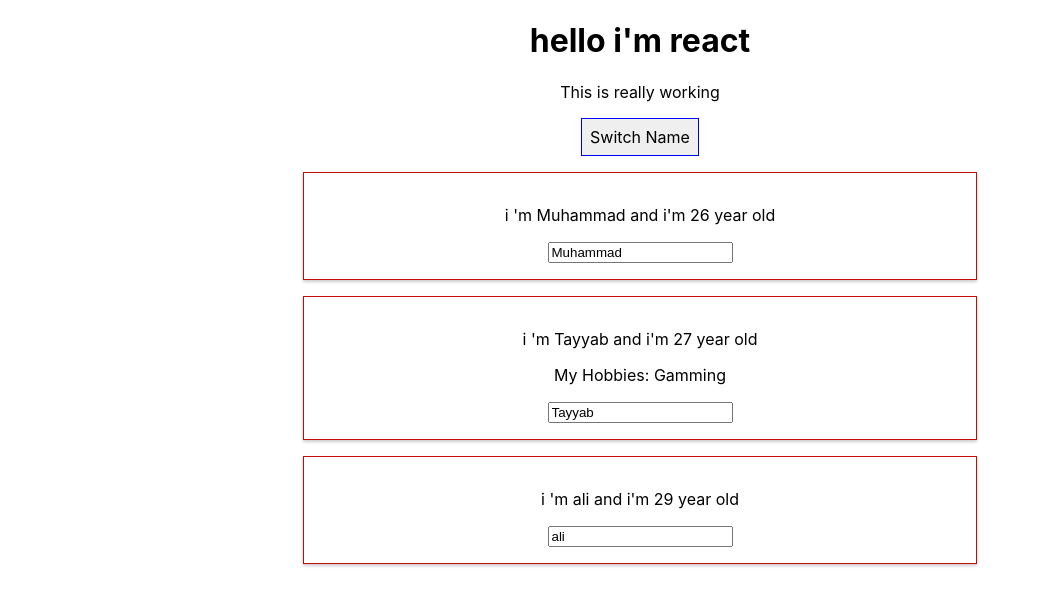
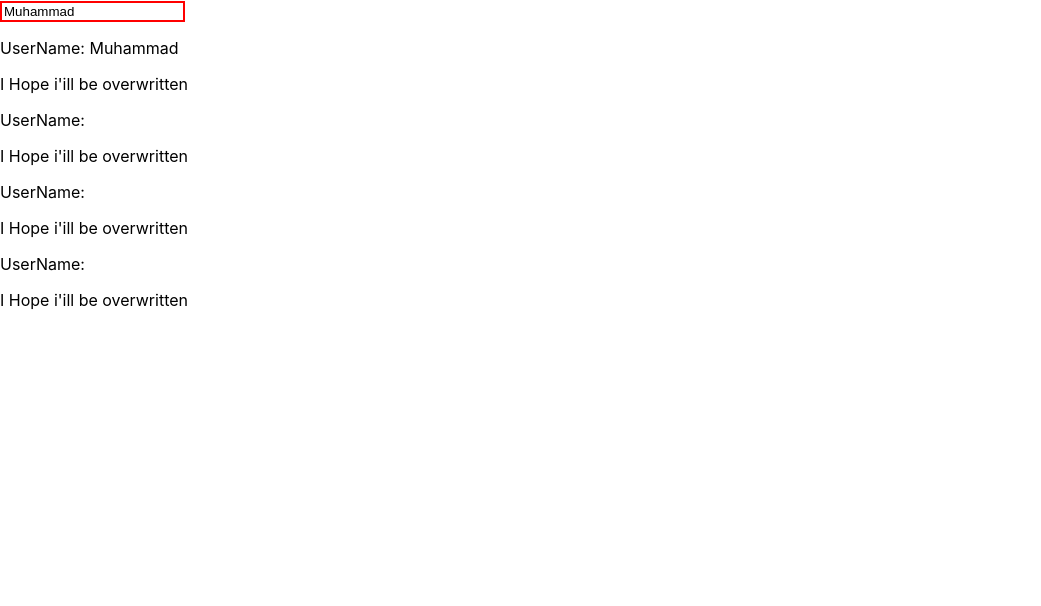
Before and after one commit to talhabutt1996/React, a React (Create React App) app: page / in a window 1280 px wide. Shown: the top 606 px of the page, without its empty margins (0-1041 px from the left). Built offline with nearby package versions, Linux system fonts and the light colour scheme.

Commit message:
assesmnet-1

```diff
--- a/src/App.js
+++ b/src/App.js
@@ -1,14 +1,22 @@
 import './App.css'
 import React, { Component } from 'react'
 import Person from './Person/Person'
+import Input from './Input/input'
+import Output from './output/output'
 class App extends Component {
   state = {
-    persons: [
-      { name: "Muhammad", age: 26 },
-      { name: "Tayyab", age: 27 },
-      { name: "ali", age: 29 }
-    ]
+    username: "Muhammad"
   }
+  Inputchanged = (event) => {
+    this.setState({ username: event.target.value })
+  }
+  // state = {
+  //   persons: [
+  //     { name: "Muhammad", age: 26 },
+  //     { name: "Tayyab", age: 27 },
+  //     { name: "ali", age: 29 }
+  //   ]
+  // }
   switchButtonHandler = (newName) => {
     // console.log("clicked")
     this.setState({
@@ -30,27 +38,36 @@ class App extends Component {
     })
   }
   render() {
-    const style = {
-      backGroundColor: 'white',
-      font: 'inherit',
-      border: '1px solid blue',
-      padding: '8px',
-      cursor: 'pointer'
-    }
+    // const style = {
+    //   backGroundColor: 'white',
+    //   font: 'inherit',
+    //   border: '1px solid blue',
+    //   padding: '8px',
+    //   cursor: 'pointer'
+    // }
     return (
-      <div className='App'>
-        <h1>hello i'm react</h1>
-        <p> This is really working</p>
-        <button style={style} onClick={this.switchButtonHandler.bind(this, 'rabia')}>Switch Name</button>
-        <Person name={this.state.persons[0].name}
-          age={this.state.persons[0].age} changed={this.changeHandler} />
-        <Person name={this.state.persons[1].name}
-          age={this.state.persons[1].age}>My Hobbies: Gamming</Person>
-        <Person name={this.state.persons[2].name}
-          age={this.state.persons[2].age} click={this.switchButtonHandler.bind(this, 'Farzana')} />
-      </div >
+      <div>
+        <Input changed={this.Inputchanged}
+          curentName={this.state.username}
+        />
+        <Output userName={this.state.username} />
+        <Output />
+        <Output />
+        <Output />
+      </div>
     )
   }
 }
 
 export default App
+      // <div className='App'>
+      //   <h1>hello i'm react</h1>
+      //   <p> This is really working</p>
+      //   <button style={style} onClick={this.switchButtonHandler.bind(this, 'rabia')}>Switch Name</button>
+      //   <Person name={this.state.persons[0].name}
+      //     age={this.state.persons[0].age} changed={this.changeHandler} />
+      //   <Person name={this.state.persons[1].name}
+      //     age={this.state.persons[1].age}>My Hobbies: Gamming</Person>
+      //   <Person name={this.state.persons[2].name}
+      //     age={this.state.persons[2].age} click={this.switchButtonHandler.bind(this, 'Farzana')} />
+      // </div >
--- /dev/null
+++ b/src/Input/input.js
@@ -0,0 +1,15 @@
+import React from "react"
+
+const userInput = (props) => {
+    const inputStyle = {
+        fontsize: "20px",
+        border: "2px solid red"
+
+    }
+    return (
+        <div className="inputUser">
+            <input style={inputStyle} onChange={props.changed} type="text" value={props.curentName} />
+        </div>
+    )
+}
+export default userInput
--- /dev/null
+++ b/src/output/output.js
@@ -0,0 +1,11 @@
+import React from 'react'
+
+const outputUser = (props) => {
+    return (
+        <div className='outputUser'>
+            <p>UserName: {props.userName}</p>
+            <p> I Hope i'ill be overwritten</p>
+        </div>
+    )
+}
+export default outputUser
```
